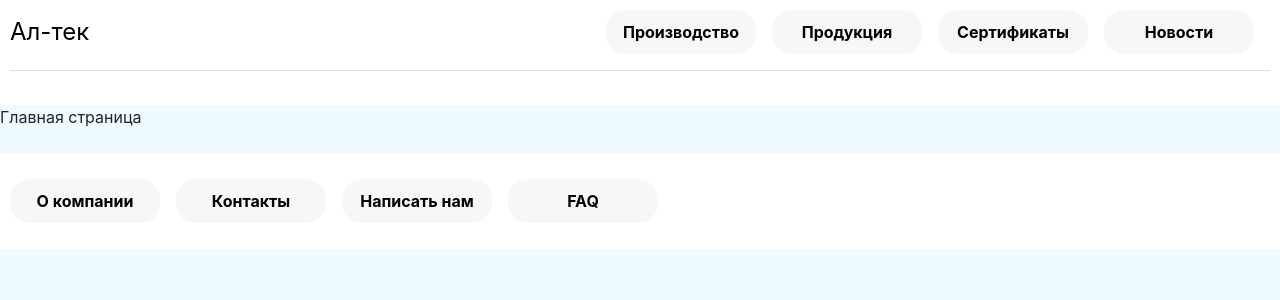
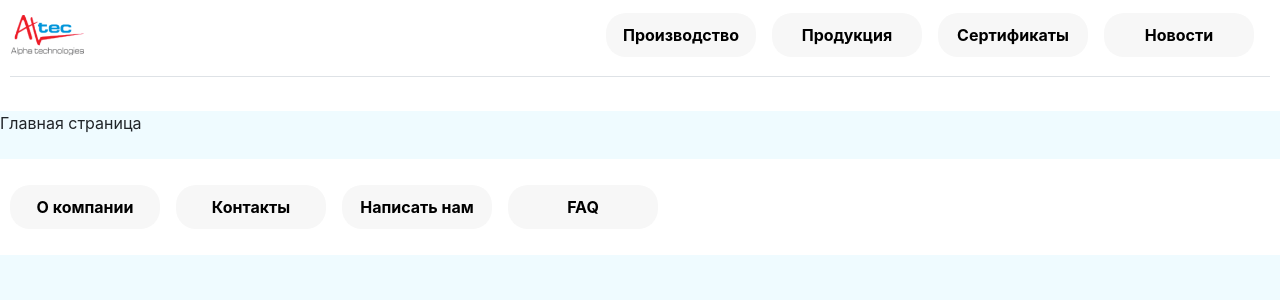
Before and after one commit to RomaSharshavin/WebProject, a Django app: page / in a window 1280 px wide. Shown: the top 300 px of the page. Run offline with Django 5.2, Linux system fonts and the light colour scheme.

Commit message:
Создание папки images и добавление лого в шапку

```diff
--- a/AlTecProject/AlTecProject/settings.py
+++ b/AlTecProject/AlTecProject/settings.py
@@ -113,6 +113,8 @@ USE_I18N = True
 
 USE_TZ = True
 
+MEDIA_URL = '/media/'
+MEDIA_ROOT = os.path.join(BASE_DIR, 'media/')
 
 # Static files (CSS, JavaScript, Images)
 # https://docs.djangoproject.com/en/5.1/howto/static-files/
--- a/AlTecProject/main/templates/main/base.html
+++ b/AlTecProject/main/templates/main/base.html
@@ -12,8 +12,8 @@
 <body>
     <header class="header">
         <div class="d-flex flex-column flex-md-row align-items-center pb-3 mb-4 border-bottom">
-            <a href="{% url 'index' %}" class="d-flex align-items-center link-body-emphasis text-decoration-none">
-                <span class="fs-4">Ал-тек</span>
+            <a href="{% url 'index' %}" class="d-flex align-items-center text-decoration-none">
+                <img src="{% static 'images/logo.png' %}" alt="Лого" style="height: 50px;"> <!-- Укажите нужную высоту для логотипа -->
             </a>
             <nav class="d-inline-flex mt-2 mt-md-0 ms-md-auto">
                 <a class="me-3 nav-link" href="#">Производство</a>
```
Also changed, not shown: AlTecProject/main/static/images/logo.png (added).
